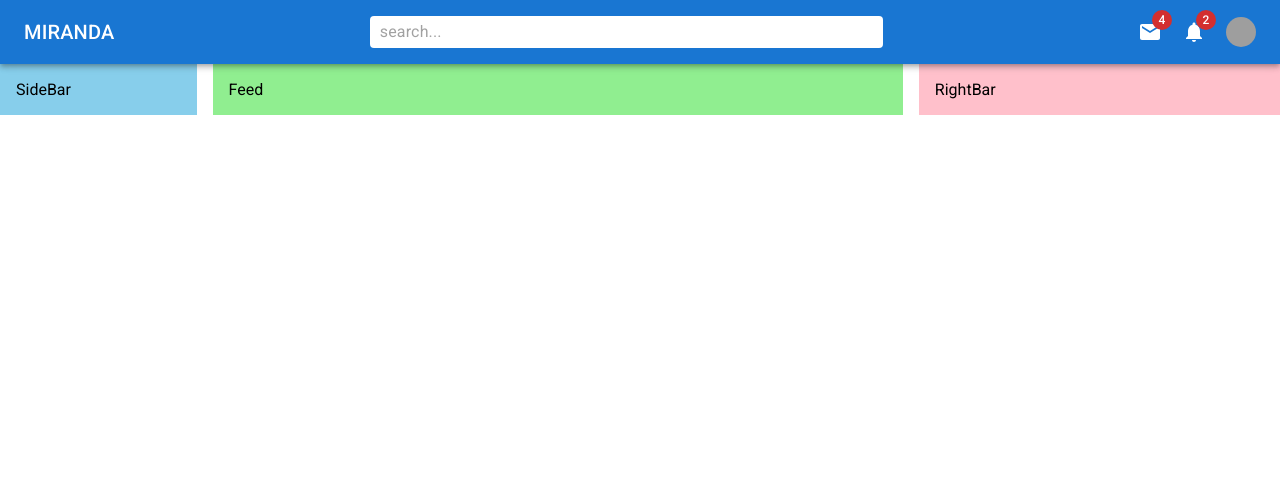
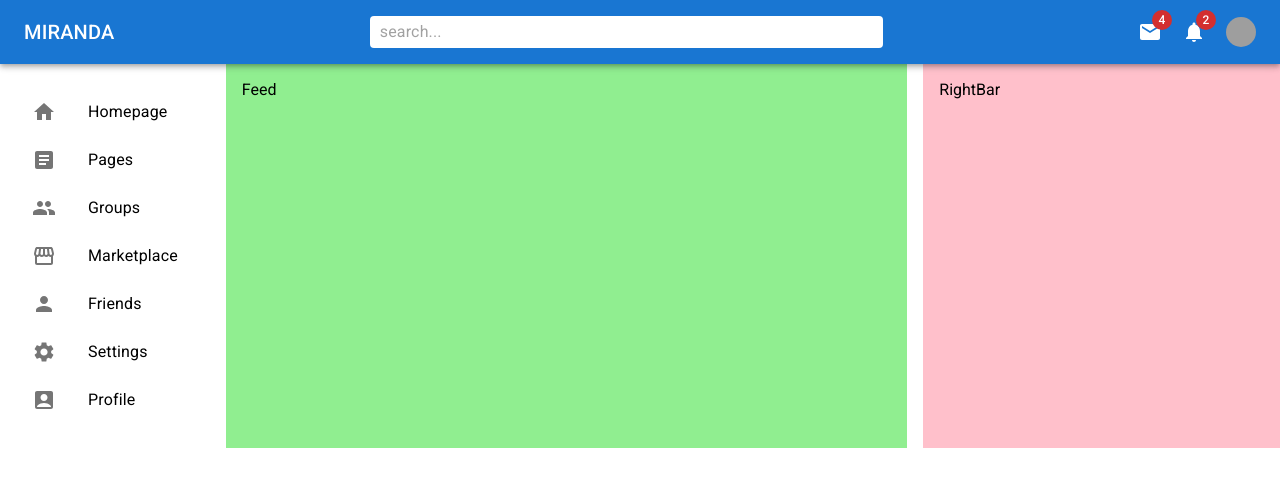
Before and after one commit to Haashir-Shakeel/materialui-react, a React (Create React App) app: page / in a window 1280 px wide. Shown: the top 486 px of the page. Built offline with nearby package versions, Linux system fonts and the light colour scheme; grey boxes are pictures that could not be loaded.

Commit message:
sidebar List and ListItems

```diff
--- a/src/components/Sidebar.jsx
+++ b/src/components/Sidebar.jsx
@@ -1,12 +1,76 @@
-import { Box } from "@mui/material"
-
+import { Box, List, ListItem, ListItemButton, ListItemIcon, ListItemText } from "@mui/material"
+import {AccountBox, Article, Group, Home, Person, Settings, Storefront} from '@mui/icons-material'
 export const Sidebar = ()=>{
     return(
         <Box
-        bgcolor="skyblue"
         flex={1} p={2}
         sx={{display: {xs:"none",sm:"block"}}}>
-            SideBar
+
+        <List>
+            <ListItem disablePadding>
+                <ListItemButton component="a" href="#home">
+                    <ListItemIcon>
+                        <Home/>
+                    </ListItemIcon>
+                    <ListItemText primary="Homepage"/>
+                </ListItemButton>
+            </ListItem>
+
+            <ListItem disablePadding>
+                <ListItemButton component="a" href="#simple-list">
+                    <ListItemIcon>
+                        <Article/>
+                    </ListItemIcon>
+                    <ListItemText primary="Pages"/>
+                </ListItemButton>
+            </ListItem>
+
+            <ListItem disablePadding>
+                <ListItemButton component="a" href="#simple-list">
+                    <ListItemIcon>
+                        <Group/>
+                    </ListItemIcon>
+                    <ListItemText primary="Groups"/>
+                </ListItemButton>
+            </ListItem>
+
+            <ListItem disablePadding>
+                <ListItemButton component="a" href="#simple-list">
+                    <ListItemIcon>
+                        <Storefront/>
+                    </ListItemIcon>
+                    <ListItemText primary="Marketplace"/>
+                </ListItemButton>
+            </ListItem>
+
+            <ListItem disablePadding>
+                <ListItemButton component="a" href="#simple-list">
+                    <ListItemIcon>
+                        <Person/>
+                    </ListItemIcon>
+                    <ListItemText primary="Friends"/>
+                </ListItemButton>
+            </ListItem>
+
+            <ListItem disablePadding>
+                <ListItemButton component="a" href="#simple-list">
+                    <ListItemIcon>
+                        <Settings/>
+                    </ListItemIcon>
+                    <ListItemText primary="Settings"/>
+                </ListItemButton>
+            </ListItem>
+
+            <ListItem disablePadding>
+                <ListItemButton component="a" href="#simple-list">
+                    <ListItemIcon>
+                        <AccountBox/>
+                    </ListItemIcon>
+                    <ListItemText primary="Profile"/>
+                </ListItemButton>
+            </ListItem>
+        </List>
+
         </Box>
     )
 }
```
